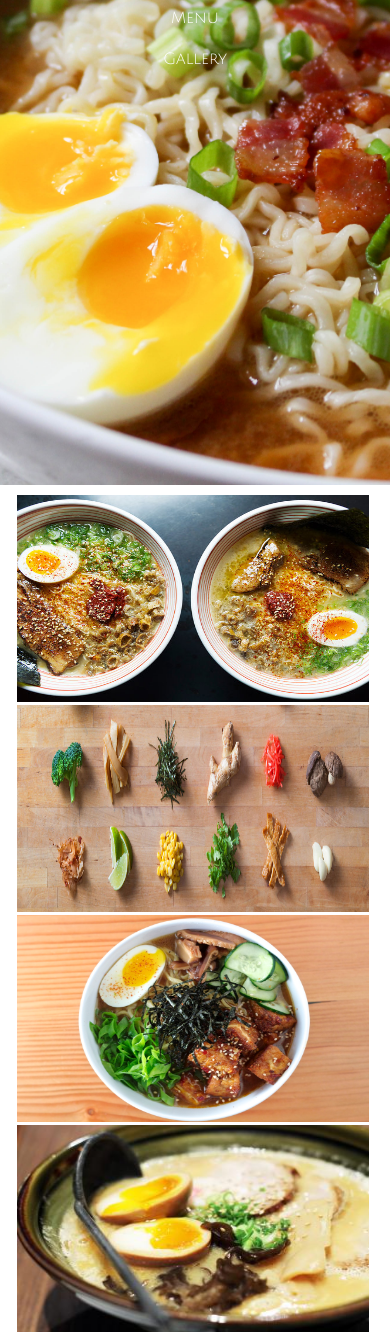
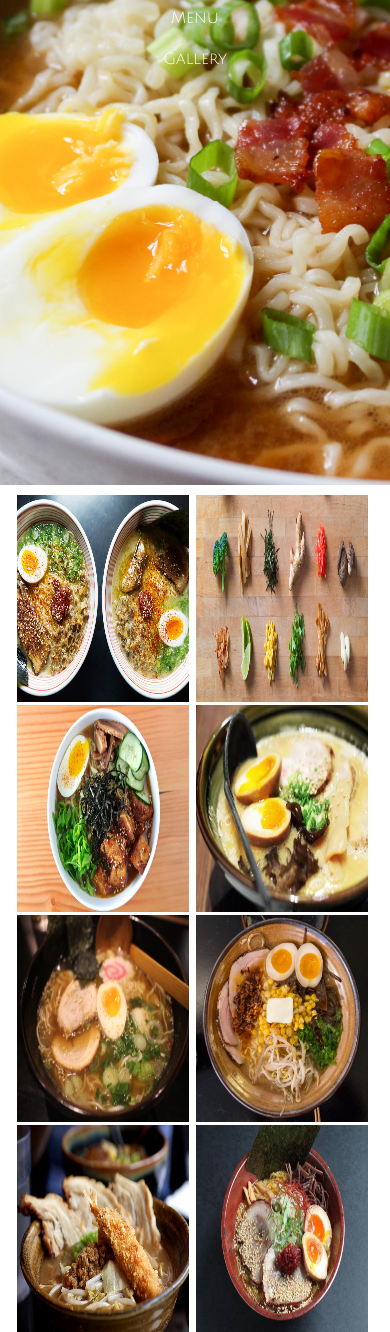
Before and after one commit to CalvinYeung/ippindoRamen, a plain HTML site: page gallery.html in a window 390 px wide. Shown: the part 215-1547 px from the top of the page. Drawn offline with nearby package versions, Linux system fonts and the light colour scheme; some packages are replaced by stand-ins of ours.

Commit message:
more CSS responsiveness

```diff
--- a/css/style.css
+++ b/css/style.css
@@ -3122,7 +3122,7 @@ div.header h3{
 
 @media (max-width: 767px){
 .foodPicContainer {
-    height: 2550px;
+    height: 1300px;
     width: 100%;
 /*    margin-top: 2.5%;
     margin-bottom: -3%;*/
@@ -3130,7 +3130,7 @@ div.header h3{
 
 .foodPicDiv img{
     height: 210px;
-    width: 99%;
+    width: 49%;
     padding-left: 2px;
     padding-right: 2px;
     padding-bottom: 3px;
```
